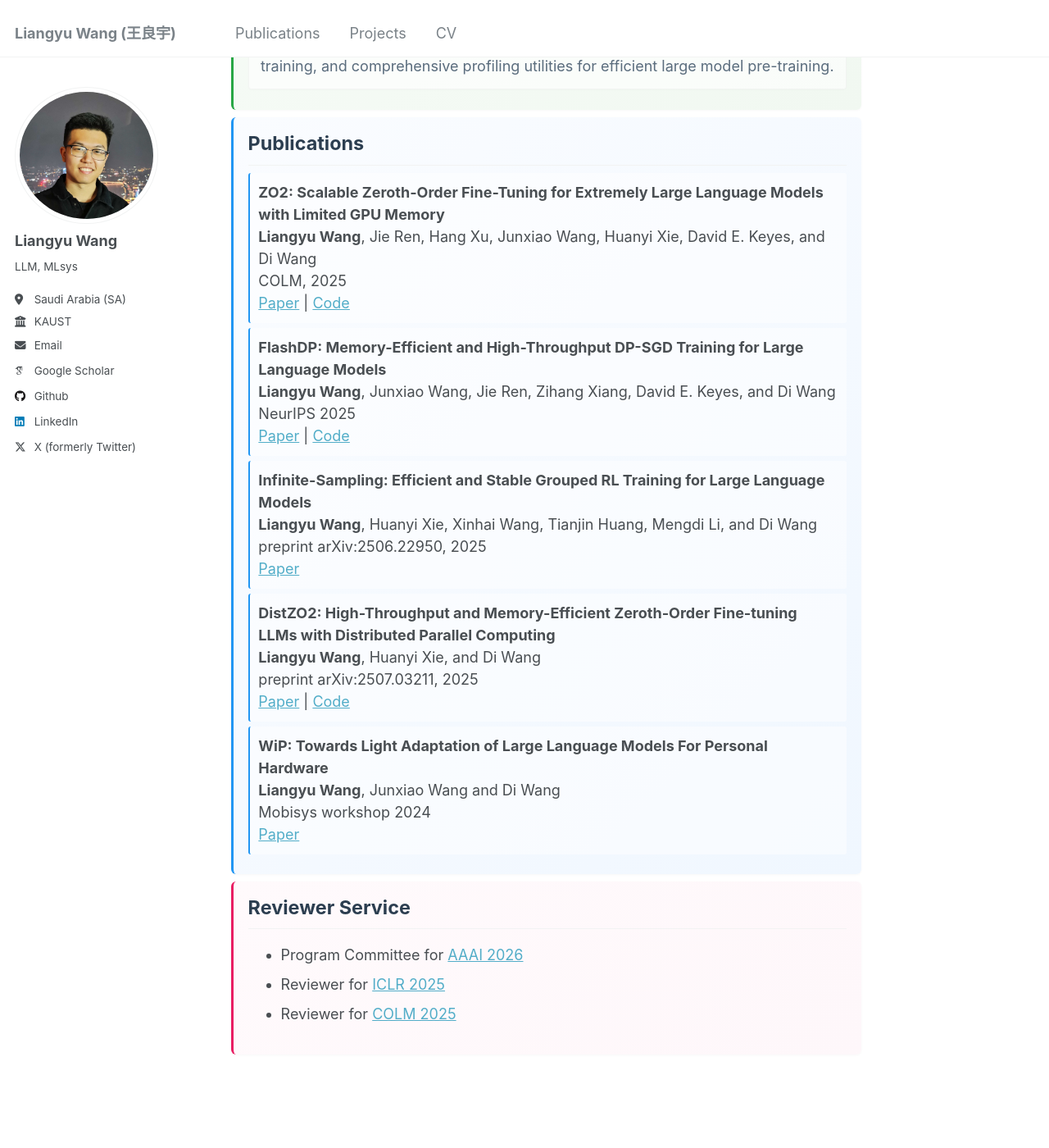
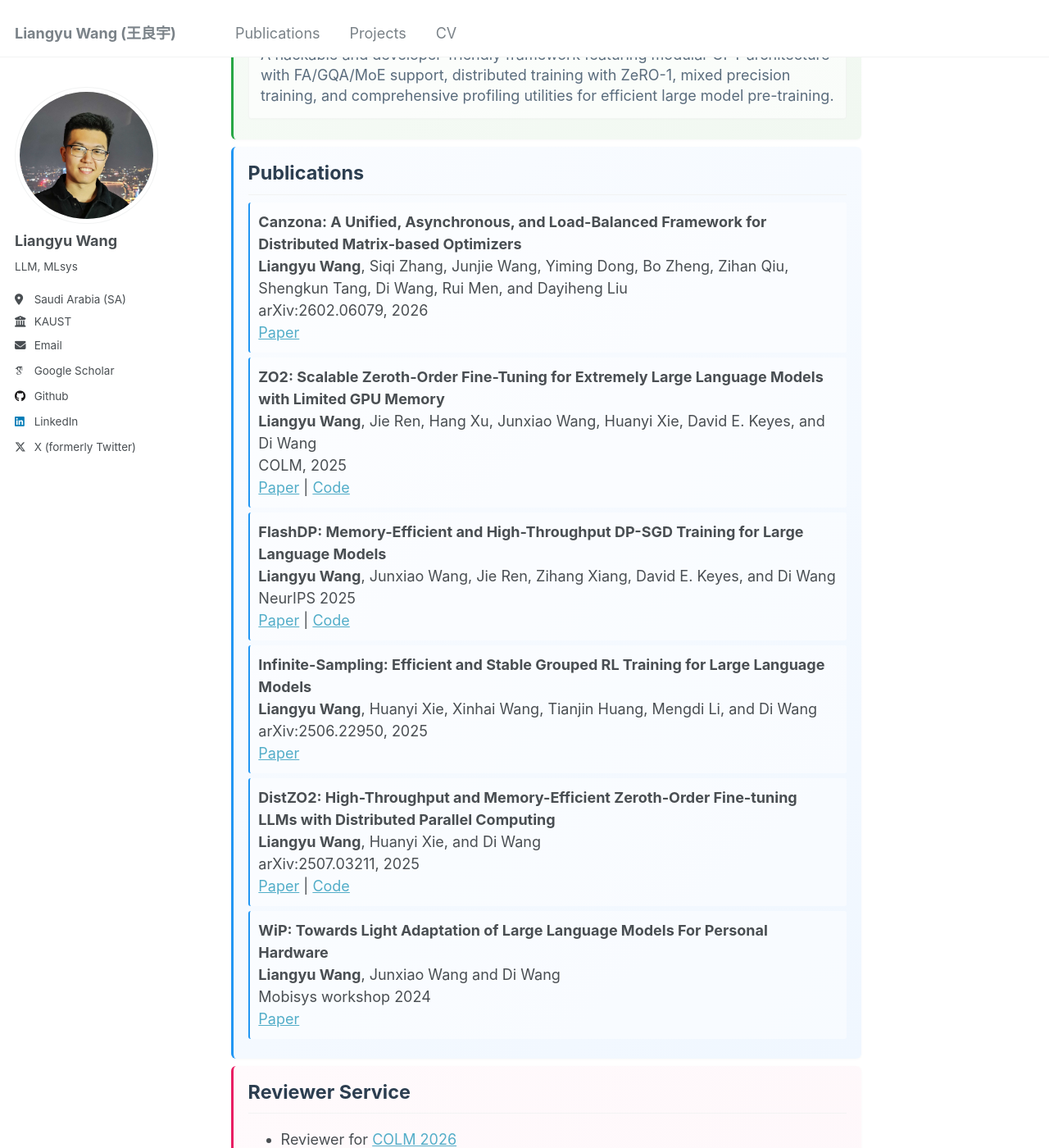
Before and after one commit to liangyuwang/liangyuwang.github.io, a Jekyll site: the page built from _pages/about.md, in a window 1280 px wide and 1400 px high, scrolled down 1666 px. Shown: the whole window at 82% size. Built offline with Jekyll 4.4.1, drawn with Linux system fonts in a browser that asks for light colours; some web fonts are replaced; some of the changed text lies outside the part shown; grey boxes are pictures that could not be loaded.

Commit message:
update Canzona

```diff
--- a/_pages/about.md
+++ b/_pages/about.md
@@ -26,12 +26,13 @@ My research interests include optimizing distributed training and inference of L
 <div class="about-section news-section">
 <h2 class="section-title">News</h2>
 <ul>
+<li>02/2026: Released Canzona (<a href="https://arxiv.org/pdf/2602.06079">Arxiv</a>).</li>
 <li>09/2025: FlashDP is accepted by <a href="https://neurips.cc/">NeurIPS 2025</a>.</li>
 <li>07/2025: ZO2 is accepted by <a href="https://colmweb.org/index.html">COLM 2025</a>.</li>
-<li>07/2025: Released Infinite-Sampling (<a href="https://arxiv.org/pdf/2506.22950">paper</a>).</li>
+<li>07/2025: Released Infinite-Sampling (<a href="https://arxiv.org/pdf/2506.22950">Arxiv</a>).</li>
 <li>06/2025: Joined <a href="https://huggingface.co/Qwen">Alibaba Qwen Team</a> for LLM Pretraining.</li>
 <li>04/2025: Attended the <a href="https://openreview.net/group?id=ICLR.cc/2025/Conference">ICLR 2025</a>, Singapore.</li>
-<li>03/2025: Released ZO2 (<a href="https://arxiv.org/abs/2503.12668">paper</a>, <a href="https://github.com/liangyuwang/zo2">code</a>).</li>
+<li>03/2025: Released ZO2 (<a href="https://arxiv.org/abs/2503.12668">Arxiv</a>, <a href="https://github.com/liangyuwang/zo2">code</a>).</li>
 </ul>
 </div>
 
@@ -73,30 +74,37 @@ A simplified version of NVIDIA's Megatron-LM for model parallelism and pipeline
 <h2 class="section-title">Publications</h2>
 
 <div class="publication-item">
+<strong>Canzona: A Unified, Asynchronous, and Load-Balanced Framework for Distributed Matrix-based Optimizers</strong><br>
+<strong>Liangyu Wang</strong>, Siqi Zhang, Junjie Wang, Yiming Dong, Bo Zheng, Zihan Qiu, Shengkun Tang, Di Wang, Rui Men, and Dayiheng Liu<br>
+arXiv:2602.06079, 2026<br>
+<a href="https://arxiv.org/pdf/2602.06079">Paper</a>
+</div>
+
+<div class="publication-item">
 <strong>ZO2: Scalable Zeroth-Order Fine-Tuning for Extremely Large Language Models with Limited GPU Memory</strong><br>
 <strong>Liangyu Wang</strong>, Jie Ren, Hang Xu, Junxiao Wang, Huanyi Xie, David E. Keyes, and Di Wang<br>
 COLM, 2025<br>
-<a href="https://arxiv.org/abs/2503.12668">Paper</a> | <a href="https://github.com/liangyuwang/zo2">Code</a>
+<a href="https://arxiv.org/pdf/2503.12668">Paper</a> | <a href="https://github.com/liangyuwang/zo2">Code</a>
 </div>
 
 <div class="publication-item">
 <strong>FlashDP: Memory-Efficient and High-Throughput DP-SGD Training for Large Language Models</strong><br>
 <strong>Liangyu Wang</strong>, Junxiao Wang, Jie Ren, Zihang Xiang, David E. Keyes, and Di Wang<br>
 NeurIPS 2025<br>
-<a href="https://arxiv.org/abs/2507.01154">Paper</a> | <a href="https://github.com/kaustpradalab/flashdp">Code</a>
+<a href="https://arxiv.org/pdf/2507.01154">Paper</a> | <a href="https://github.com/kaustpradalab/flashdp">Code</a>
 </div>
 
 <div class="publication-item">
 <strong>Infinite-Sampling: Efficient and Stable Grouped RL Training for Large Language Models</strong><br>
 <strong>Liangyu Wang</strong>, Huanyi Xie, Xinhai Wang, Tianjin Huang, Mengdi Li, and Di Wang<br>
-preprint arXiv:2506.22950, 2025<br>
+arXiv:2506.22950, 2025<br>
 <a href="https://arxiv.org/pdf/2506.22950">Paper</a>
 </div>
 
 <div class="publication-item">
 <strong>DistZO2: High-Throughput and Memory-Efficient Zeroth-Order Fine-tuning LLMs with Distributed Parallel Computing</strong><br>
 <strong>Liangyu Wang</strong>, Huanyi Xie, and Di Wang<br>
-preprint arXiv:2507.03211, 2025<br>
+arXiv:2507.03211, 2025<br>
 <a href="https://arxiv.org/pdf/2507.03211">Paper</a> | <a href="https://github.com/liangyuwang/zo2">Code</a>
 </div>
 
@@ -112,6 +120,11 @@ Mobisys workshop 2024<br>
 <h2 class="section-title">Reviewer Service</h2>
 
 <ul>
+<li>Reviewer for <a href="https://colmweb.org/">COLM 2026</a></li>
+<li>Reviewer for <a href="https://eccv.ecva.net/">ECCV 2026</a></li>
+<li>Reviewer for <a href="https://icml.cc/">ICML 2026</a></li>
+<li>Reviewer for <a href="https://2026.aclweb.org/">ACL 2026</a></li>
+<li>Reviewer for <a href="https://cvpr.thecvf.com/">CVPR 2026</a></li>
 <li>Program Committee for <a href="https://aaai.org/conference/aaai/aaai-26/">AAAI 2026</a></li>
 <li>Reviewer for <a href="https://iclr.cc/">ICLR 2025</a></li>
 <li>Reviewer for <a href="https://colmweb.org/">COLM 2025</a></li>
```
